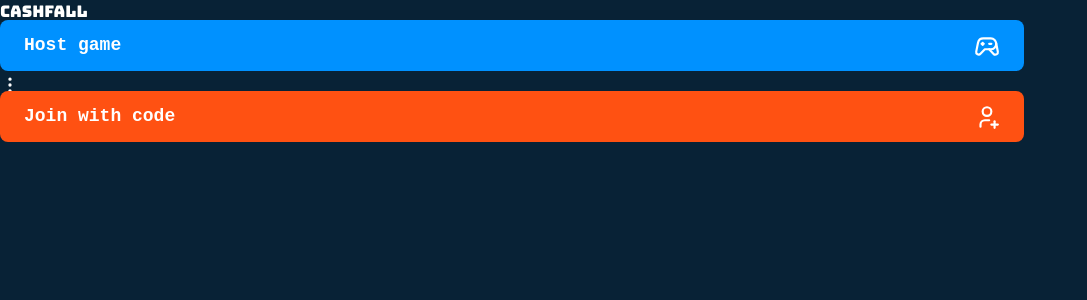
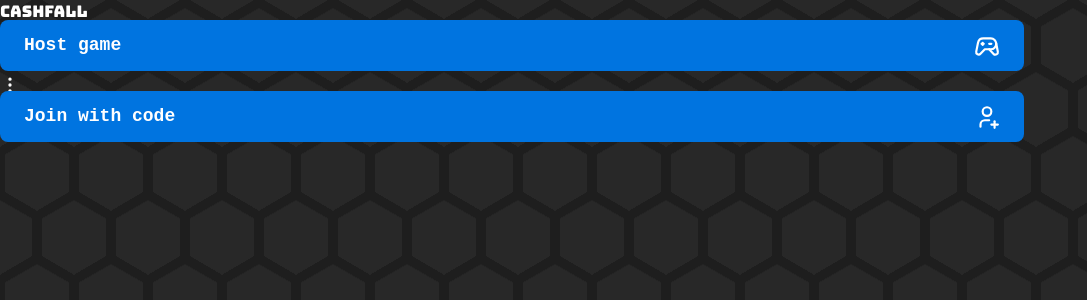
Before and after one commit to Olaelve5/coingame, a Next.js app in the folder app/: page / in a window 1280 px wide. Shown: the top 300 px of the page, without its empty margins (0-1087 px from the left). Built offline with nearby package versions, Linux system fonts and the light colour scheme.

Commit message:
feat: :lipstick: Update styles and layout for improved UI consistency and player feedback

```diff
--- a/app/src/app/globals.css
+++ b/app/src/app/globals.css
@@ -3,16 +3,11 @@
 @tailwind utilities;
 
 :root {
-  --background: radial-gradient(
-    circle at center,
-    rgb(15, 23, 42) 0%,
-    rgb(5, 16, 21) 100%
-  );
   --background: rgb(8, 34, 54);
   --foreground: rgb(255, 255, 255);
 
-  --accent: rgb(0, 145, 255);
-  --secondary-accent: rgb(255, 217, 0);
+  --accent: rgb(0, 116, 224);
+  --secondary-accent: rgb(255, 238, 0);
 }
 
 .audiowide-font {
@@ -25,9 +20,15 @@
 
 body {
   color: var(--foreground);
-  background: var(--background);
   font-family: Mono, Helvetica, sans-serif;
-  color: var(--foreground);
-  background: var(--background);
-  font-family: Mono, Helvetica, sans-serif;
+  --s: 37px; /* control the size */
+
+  --c: #0000, #282828 0.5deg 119.5deg, #0000 120deg;
+  --g1: conic-gradient(from 60deg at 56.25% calc(425% / 6), var(--c));
+  --g2: conic-gradient(from 180deg at 43.75% calc(425% / 6), var(--c));
+  --g3: conic-gradient(from -60deg at 50% calc(175% / 12), var(--c));
+  background: var(--g1), var(--g1) var(--s) calc(1.73 * var(--s)), var(--g2),
+    var(--g2) var(--s) calc(1.73 * var(--s)), var(--g3) var(--s) 0,
+    var(--g3) 0 calc(1.73 * var(--s)) #1e1e1e;
+  background-size: calc(2 * var(--s)) calc(3.46 * var(--s));
 }
--- a/app/src/components/host/PlayerPercentage.tsx
+++ b/app/src/components/host/PlayerPercentage.tsx
@@ -36,7 +36,10 @@ const PlayerPercentage = () => {
             bounce: 0.35,
           }}></motion.div>
       </div>
-      <h2 className={styles.text}>{formattedPercentage}% have played</h2>
+      <div className={styles.textContainer}>
+        <h2 className={styles.percentageText}>{formattedPercentage}%</h2>
+        <h2 className={styles.text}>have played</h2>
+      </div>
     </div>
   );
 };
--- a/app/src/components/host/styles/HostLobby.module.css
+++ b/app/src/components/host/styles/HostLobby.module.css
@@ -4,7 +4,6 @@
   width: 100%;
   overflow-x: hidden;
   height: 100dvh;
-  background-color: var(--background);
 }
 
 .sidebar {
--- a/app/src/components/host/styles/Timer.module.css
+++ b/app/src/components/host/styles/Timer.module.css
@@ -14,7 +14,7 @@
     gap: 0.5rem;
     width: 10rem;
     height: 10rem;
-    background-color: rgb(0, 136, 255);
+    background-color:var(--accent);
     border-radius: 50%;
     box-shadow: 0 2px 4px rgba(0, 0, 0, 0.1);
 }
--- a/app/src/components/player/styles/JoinGameButton.module.css
+++ b/app/src/components/player/styles/JoinGameButton.module.css
@@ -25,7 +25,7 @@
   color: white;
   border-radius: 0.5rem;
   transform: translateY(-0.25rem);
-  background:rgb(255, 81, 18);
+  background:rgb(0, 116, 224);
   gap: 0.75rem;
   transition: transform 600ms cubic-bezier(0.3, 0.7, 0.4, 1), filter 600ms ease;
 }
```
Also changed, not shown: app/src/components/host/game/PlayersIconGrid.tsx (+20 -3 lines), app/src/components/host/styles/PlayerPercentage.module.css (+16 -2 lines).
